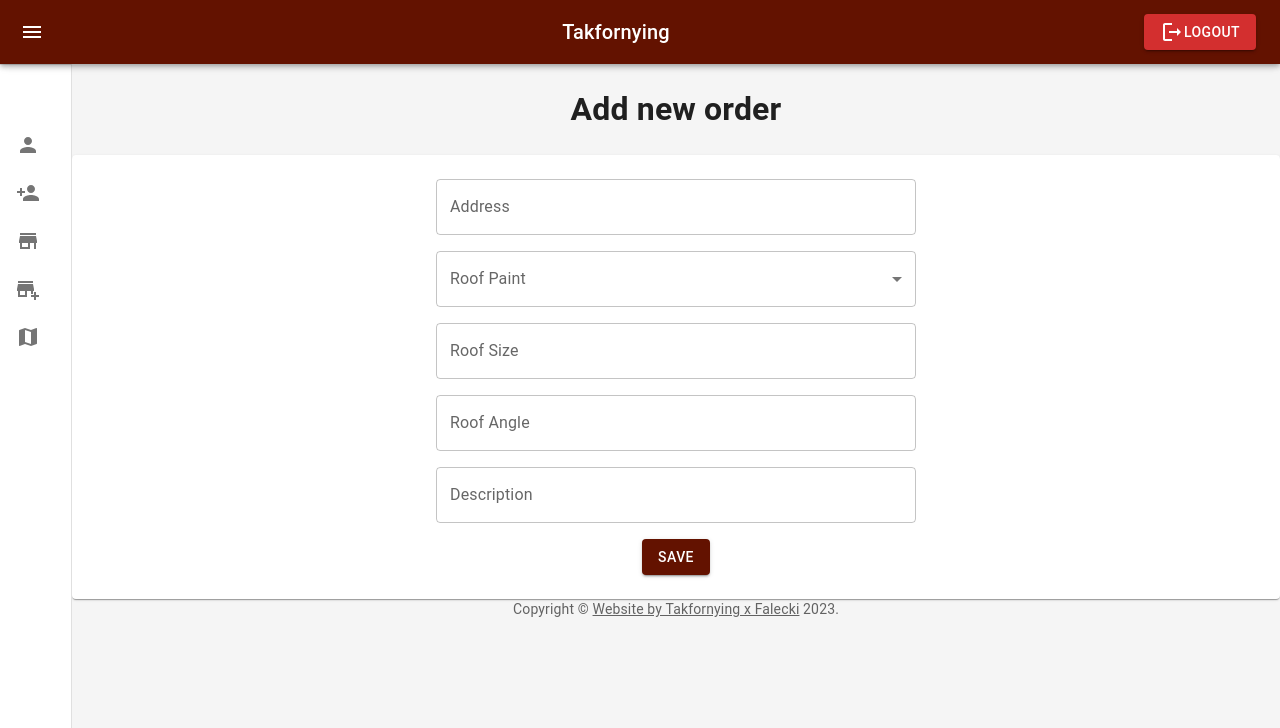
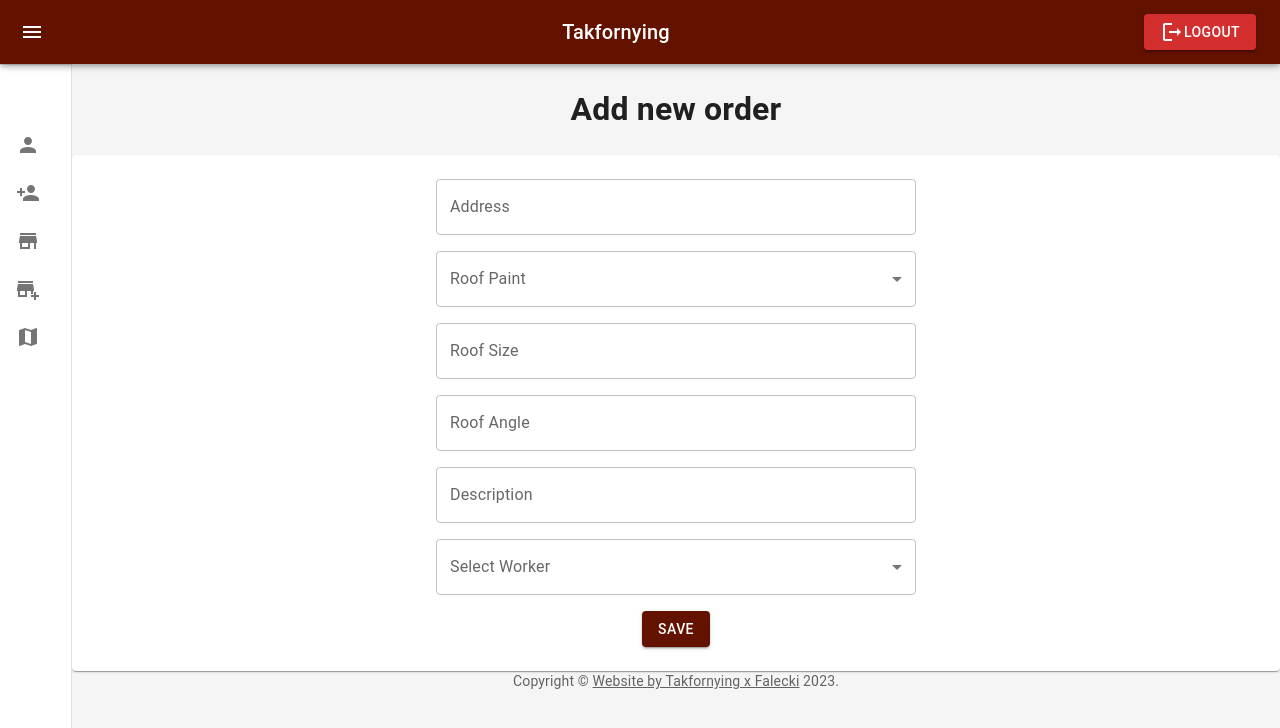
Before and after one commit to LilWebDeveloper/TakfornyingApp, a React (Create React App) app: page /orders/new in a window 1280 px wide. Shown: the top 728 px of the page. Built offline with nearby package versions, Linux system fonts and the light colour scheme; the HTML template or start-up script is replaced by a standard one.

Commit message:
Add SelectWorker input in OrderForm

```diff
--- a/src/components/orders/OrderForm.tsx
+++ b/src/components/orders/OrderForm.tsx
@@ -18,7 +18,7 @@ const theme = createTheme({
   },
 });
 
-const currencies = [
+const roofPaint = [
   {
     value: "English red",
     label: "English red",
@@ -62,7 +62,7 @@ function OrderForm({ method, order }: any) {
             label="Roof Paint"
             defaultValue={order ? order.roofPaint : ""}
           >
-            {currencies.map((option: any) => (
+            {roofPaint.map((option: any) => (
               <MenuItem key={option.value} value={option.value}>
                 {option.label}
               </MenuItem>
@@ -102,6 +102,22 @@ function OrderForm({ method, order }: any) {
             defaultValue={order ? order.description : ""}
           />
           <br />
+          <TextField
+            sx={{ m: 1 }}
+            className={classes.input_size}
+            id="worker"
+            name="worker"
+            select
+            label="Select Worker"
+            defaultValue={order ? order.worker : ""}
+          >
+            {roofPaint.map((option: any) => (
+              <MenuItem key={option.value} value={option.value}>
+                {option.label}
+              </MenuItem>
+            ))}
+          </TextField>
+          <br />
           <Button
             type="submit"
             sx={{ m: 1 }}
@@ -129,6 +145,7 @@ export async function action({ request, params }: any) {
     roofSize: data.get("roofSize"),
     roofAngle: data.get("roofAngle"),
     description: data.get("description"),
+    worker: data.get('worker')
   };
 
   let url =
```
